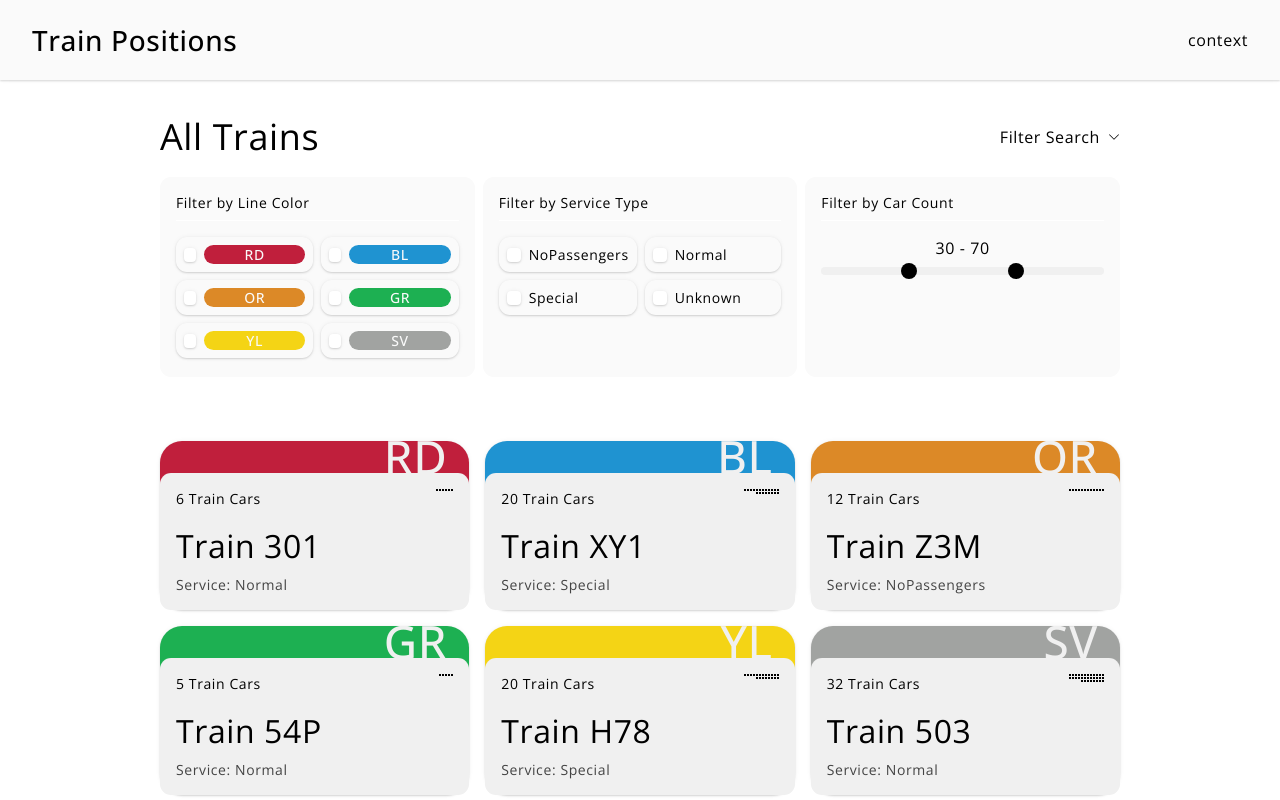
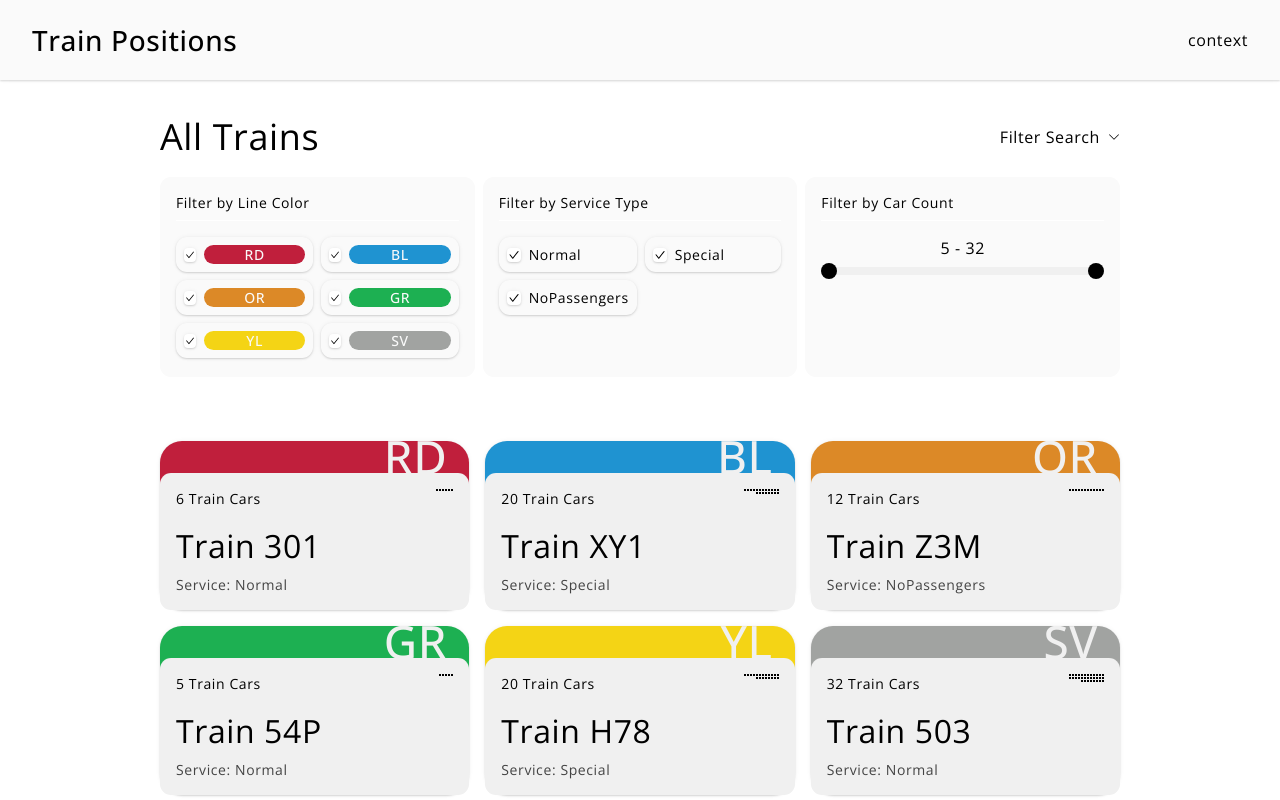
Before and after one commit to kyle4real/train-positions, a React (Create React App) app: page / in a window 1280 px wide. Both pictures are taken after a click on the button "Filter Search". Shown: the top 800 px of the page. Built offline with nearby package versions, Linux system fonts and the light colour scheme.

Commit message:
Filters and useSearch hook state setup for filter values.

```diff
--- a/src/App.js
+++ b/src/App.js
@@ -1,6 +1,5 @@
 import { useState } from "react";
 import "./App.css";
-import Grid from "./components/Grid/Grid";
 import Layout from "./components/Layout/Layout";
 import { ThemeContext } from "./context/ThemeContext";
 import Home from "./pages/Home";
--- a/src/components/Card/Card.js
+++ b/src/components/Card/Card.js
@@ -3,7 +3,6 @@ import styles from "./Card.module.css";
 
 const Card = ({ train }) => {
     const cardBgClass = train.LineCode ? `bg--${train.LineCode}` : ``;
-    console.log(cardBgClass);
     return (
         <div className={`${styles.card} ${cardBgClass}`}>
             <div className={styles.card__top}>{train.LineCode}</div>
--- a/src/components/Checkbox/Checkbox.js
+++ b/src/components/Checkbox/Checkbox.js
@@ -5,9 +5,9 @@ import { AiOutlineCheck } from "react-icons/ai";
 
 const Checkbox = ({ isActive, onClick }) => {
     return (
-        <button className={styles.checkbox} onClick={onClick && onClick}>
+        <div className={styles.checkbox} onClick={onClick && onClick}>
             {isActive && <AiOutlineCheck />}
-        </button>
+        </div>
     );
 };
 
--- a/src/components/Checkbox/Checkbox.module.css
+++ b/src/components/Checkbox/Checkbox.module.css
@@ -14,4 +14,6 @@
 
 .checkbox > svg {
     display: block;
+    width: 100%;
+    height: 100%;
 }
--- a/src/components/DoubleRange/DoubleRange.js
+++ b/src/components/DoubleRange/DoubleRange.js
@@ -1,11 +1,29 @@
-import React, { useState } from "react";
+import React from "react";
 
 import styles from "./DoubleRange.module.css";
 
-const DoubleRange = () => {
-    const [input1, setInput1] = useState(30);
-    const [input2, setInput2] = useState(70);
+const DoubleRange = ({ minMax, filterValues, onFilterChange }) => {
+    const initialInput = minMax;
 
+    const inputChangeHandler = ({ target: { value, name } }) => {
+        let index;
+        if (name === `input1`) index = 0;
+        else index = 1;
+
+        if (!filterValues) {
+            const val = [...initialInput];
+            val[index] = parseInt(value);
+            return onFilterChange(val);
+        } else {
+            const val = [...filterValues];
+            val[index] = parseInt(value);
+            if (val[0] === initialInput[0] && val[1] === initialInput[1]) onFilterChange(null);
+            else return onFilterChange(val);
+        }
+    };
+
+    const [input1, input2] = !filterValues ? initialInput : filterValues;
+    const [min, max] = minMax;
     return (
         <div className={styles.doublerange}>
             <span className={styles.doublerange__values}>
@@ -18,18 +36,20 @@ const DoubleRange = () => {
                 <input
                     type="range"
                     className={`${styles.input1} ${styles.input}`}
-                    min={0}
-                    max={100}
+                    min={min}
+                    max={max}
                     value={input1}
-                    onChange={(e) => setInput1(e.target.value)}
+                    name={`input1`}
+                    onChange={inputChangeHandler}
                 />
                 <input
                     type="range"
                     className={`${styles.input2} ${styles.input}`}
-                    min={0}
-                    max={100}
+                    min={min}
+                    max={max}
                     value={input2}
-                    onChange={(e) => setInput2(e.target.value)}
+                    name={`input2`}
+                    onChange={inputChangeHandler}
                 />
             </div>
         </div>
--- a/src/components/FiltersGrid/FiltersGrid.js
+++ b/src/components/FiltersGrid/FiltersGrid.js
@@ -1,72 +1,17 @@
 import React from "react";
-import DoubleRange from "../DoubleRange/DoubleRange";
-import LineColor from "../LineColor/LineColor";
-import SelectGrid from "../SelectGrid/SelectGrid";
 import styles from "./FiltersGrid.module.css";
 
-const FiltersGrid = () => {
+const FiltersGrid = ({ filters }) => {
     return (
         <div className={styles.filtersgrid}>
-            <div className={styles.filtersgrid__item}>
-                <span className={styles.filtersgrid__item__title}>Filter by Line Color</span>
-                <SelectGrid options={lineColorOptions} />
-            </div>
-            <div className={styles.filtersgrid__item}>
-                <span className={styles.filtersgrid__item__title}>Filter by Service Type</span>
-                <SelectGrid options={serviceTypeOptions} />
-            </div>
-            <div className={styles.filtersgrid__item}>
-                <span className={styles.filtersgrid__item__title}>Filter by Car Count</span>
-                <DoubleRange />
-            </div>
+            {filters.map(({ label, component }) => (
+                <div className={styles.filtersgrid__item}>
+                    <span className={styles.filtersgrid__item__title}>{label}</span>
+                    {component}
+                </div>
+            ))}
         </div>
     );
 };
 
-const serviceTypeOptions = [
-    {
-        value: "NoPassengers",
-        component: <>NoPassengers</>,
-    },
-    {
-        value: "Normal",
-        component: <>Normal</>,
-    },
-    {
-        value: "Special",
-        component: <>Special</>,
-    },
-    {
-        value: "Unknown",
-        component: <>Unknown</>,
-    },
-];
-
-const lineColorOptions = [
-    {
-        value: "RD",
-        component: <LineColor linecolor={"RD"} />,
-    },
-    {
-        value: "BL",
-        component: <LineColor linecolor={"BL"} />,
-    },
-    {
-        value: "OR",
-        component: <LineColor linecolor={"OR"} />,
-    },
-    {
-        value: "GR",
-        component: <LineColor linecolor={"GR"} />,
-    },
-    {
-        value: "YL",
-        component: <LineColor linecolor={"YL"} />,
-    },
-    {
-        value: "SV",
-        component: <LineColor linecolor={"SV"} />,
-    },
-];
-
 export default FiltersGrid;
--- a/src/components/SelectGrid/SelectGrid.js
+++ b/src/components/SelectGrid/SelectGrid.js
@@ -3,17 +3,31 @@ import Checkbox from "../Checkbox/Checkbox";
 
 import styles from "./SelectGrid.module.css";
 
-const SelectGrid = ({ options }) => {
+const SelectGrid = ({ options, optionCallback, filterValues, onFilterChange }) => {
+    const filterChangeHandler = (option) => {
+        if (!filterValues) return onFilterChange([option]);
+        if (!filterValues.includes(option)) return onFilterChange([...filterValues, option]);
+        else {
+            const filtered = filterValues.filter((item) => item !== option);
+            return onFilterChange(!!filtered.length ? filtered : null);
+        }
+    };
     return (
         <div className={styles.selectgrid}>
-            {options.map(({ value, component }) => (
-                <Fragment key={value}>
-                    <button className={styles.selectgrid__option}>
-                        <Checkbox />
-                        {component}
-                    </button>
-                </Fragment>
-            ))}
+            {options.map((option) => {
+                const isFiltered = filterValues && filterValues.includes(option);
+                return (
+                    <Fragment key={option}>
+                        <button
+                            className={styles.selectgrid__option}
+                            onClick={() => filterChangeHandler(option)}
+                        >
+                            <Checkbox isActive={!isFiltered} />
+                            {optionCallback(option)}
+                        </button>
+                    </Fragment>
+                );
+            })}
         </div>
     );
 };
--- /dev/null
+++ b/src/hooks/useSearch.js
@@ -0,0 +1,67 @@
+import { useState } from "react";
+
+const getSet = (resourceArr, target) => {
+    return resourceArr.reduce((r, v) => r.add(v[target]), new Set());
+};
+
+const getMinMax = (resourceArr, target) => {
+    if (!resourceArr.length) return [0, 0];
+    return resourceArr.reduce(
+        (r, v) => {
+            let [curLowest, curHighest] = r;
+            if (v[target] < curLowest) curLowest = v[target];
+            if (v[target] > curHighest) curHighest = v[target];
+            return [curLowest, curHighest];
+        },
+        Array.from({ length: 2 }, () => resourceArr[0][target])
+    );
+};
+
+const useSearch = ({ resourceArr, filters }) => {
+    const [filter, setFilter] = useState(null);
+
+    const onFilterChange = ({ target, filterArr }) => {
+        setFilter((p) => {
+            const cpy = { ...p };
+            if (filterArr === null) delete cpy[target];
+            else cpy[target] = filterArr;
+            if (!Object.keys(cpy).length) return null;
+            else return cpy;
+        });
+    };
+
+    const filterArr = filters.reduce((r, v) => {
+        const { target, type, callback, label } = v;
+        if (type === "byValue") {
+            const optionsSet = getSet(resourceArr, target);
+            return [
+                ...r,
+                {
+                    label,
+                    component: callback({
+                        optionsSet,
+                        onFilterChange: (filterArr) => onFilterChange({ target, filterArr }),
+                        filterValues: filter?.[target] || null,
+                    }),
+                },
+            ];
+        } else {
+            const minMax = getMinMax(resourceArr, target);
+            return [
+                ...r,
+                {
+                    label,
+                    component: callback({
+                        minMax,
+                        onFilterChange: (filterArr) => onFilterChange({ target, filterArr }),
+                        filterValues: filter?.[target] || null,
+                    }),
+                },
+            ];
+        }
+    }, []);
+
+    return { filterArr };
+};
+
+export default useSearch;
--- a/src/pages/Home.js
+++ b/src/pages/Home.js
@@ -1,12 +1,17 @@
 import React, { useState } from "react";
 import Accordian from "../components/Accordian/Accordian";
+import DoubleRange from "../components/DoubleRange/DoubleRange";
 import DropdownButton from "../components/DropdownButton/DropdownButton";
 import FiltersGrid from "../components/FiltersGrid/FiltersGrid";
 import Grid from "../components/Grid/Grid";
+import LineColor from "../components/LineColor/LineColor";
 import PageHead from "../components/PageHead/PageHead";
+import SelectGrid from "../components/SelectGrid/SelectGrid";
+import useSearch from "../hooks/useSearch";
 
 const Home = () => {
     const [filterOpen, setFilterOpen] = useState(false);
+    const { filterArr } = useSearch({ resourceArr: trains, filters });
 
     return (
         <>
@@ -19,13 +24,54 @@ const Home = () => {
                 }
             >
                 <Accordian isOpen={filterOpen}>
-                    <FiltersGrid />
+                    <FiltersGrid filters={filterArr} />
                 </Accordian>
             </PageHead>
             <Grid trains={trains} />
         </>
     );
 };
+
+const filters = [
+    {
+        label: "Filter by Line Color",
+        type: "byValue",
+        target: "LineCode",
+        callback: ({ optionsSet, filterValues, onFilterChange }) => (
+            <SelectGrid
+                optionCallback={(value) => <LineColor linecolor={value} />}
+                options={[...optionsSet]}
+                filterValues={filterValues}
+                onFilterChange={onFilterChange}
+            />
+        ),
+    },
+    {
+        label: "Filter by Service Type",
+        type: "byValue",
+        target: "ServiceType",
+        callback: ({ optionsSet, filterValues, onFilterChange }) => (
+            <SelectGrid
+                optionCallback={(value) => <>{value}</>}
+                options={[...optionsSet]}
+                filterValues={filterValues}
+                onFilterChange={onFilterChange}
+            />
+        ),
+    },
+    {
+        label: "Filter by Car Count",
+        type: "range",
+        target: "CarCount",
+        callback: ({ minMax, filterValues, onFilterChange }) => (
+            <DoubleRange
+                minMax={minMax}
+                filterValues={filterValues}
+                onFilterChange={onFilterChange}
+            />
+        ),
+    },
+];
 
 const trains = [
     {
```
